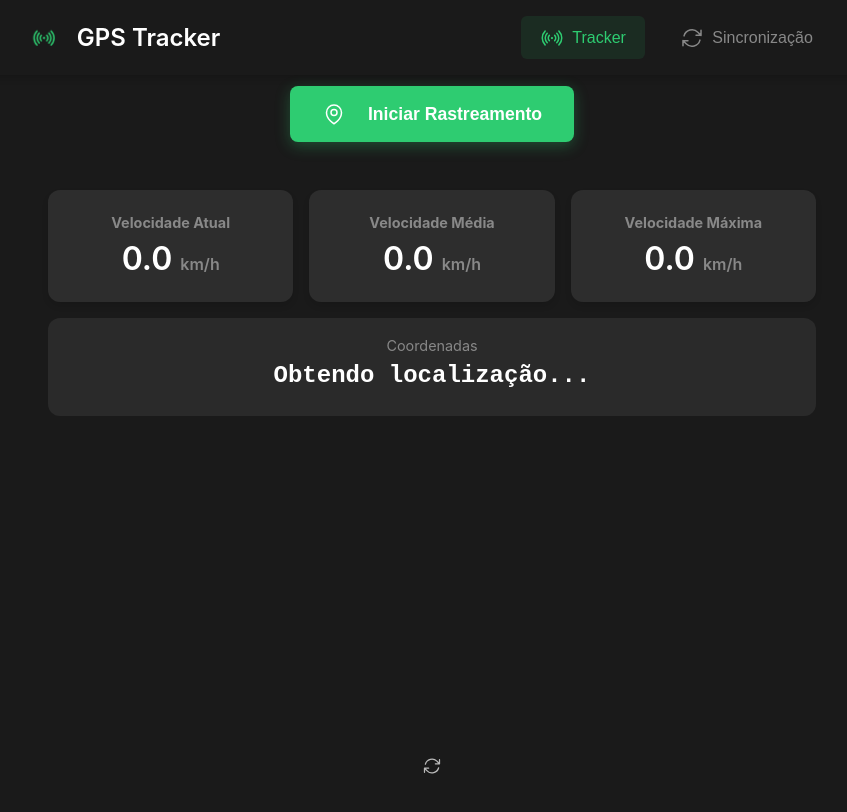
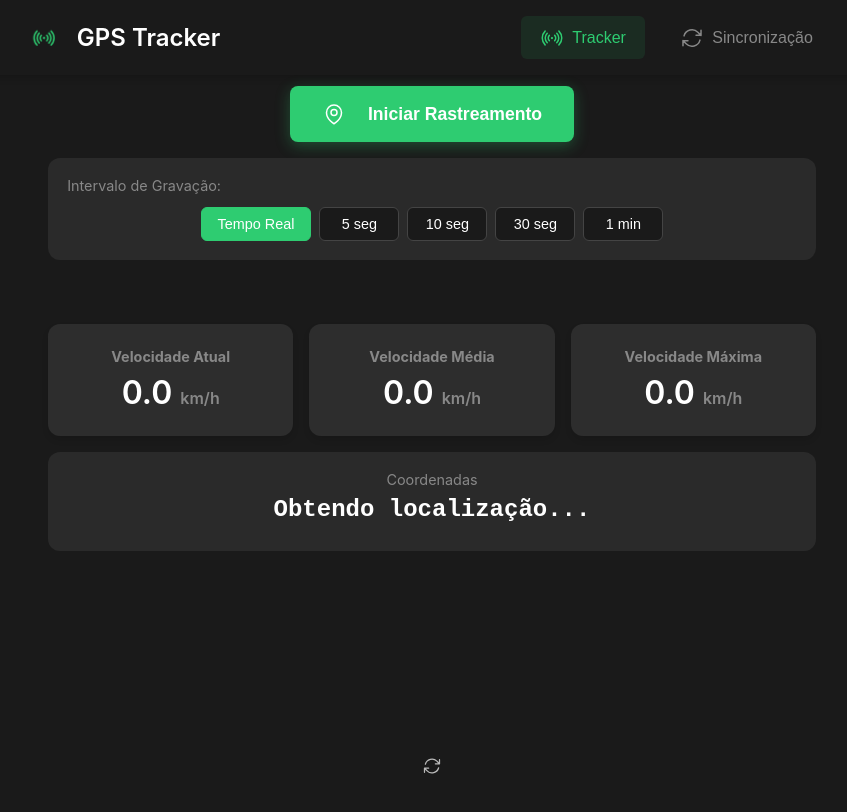
Before and after one commit to wernerjr/gpstracker, a React (Create React App) app: page / in a window 1280 px wide. Shown: the top 812 px of the page, without its empty margins (208-1055 px from the left). Built offline with nearby package versions, Linux system fonts and the light colour scheme; no server answers.

Commit message:
Tempo para gravação no banco

```diff
--- /dev/null
+++ b/src/components/SaveIntervalControl/index.tsx
@@ -0,0 +1,33 @@
+import { useTracking } from '../../contexts/TrackingContext';
+import styles from './styles.module.css';
+
+const INTERVAL_OPTIONS = [
+  { value: 0, label: 'Tempo Real' },
+  { value: 5, label: '5 seg' },
+  { value: 10, label: '10 seg' },
+  { value: 30, label: '30 seg' },
+  { value: 60, label: '1 min' }
+];
+
+export function SaveIntervalControl() {
+  const { saveInterval, setSaveInterval } = useTracking();
+
+  return (
+    <div className={styles.container}>
+      <div className={styles.label}>Intervalo de Gravação:</div>
+      <div className={styles.buttonGroup}>
+        {INTERVAL_OPTIONS.map(option => (
+          <button
+            key={option.value}
+            onClick={() => setSaveInterval(option.value)}
+            className={`${styles.intervalButton} ${
+              saveInterval === option.value ? styles.active : ''
+            }`}
+          >
+            {option.label}
+          </button>
+        ))}
+      </div>
+    </div>
+  );
+}
--- /dev/null
+++ b/src/components/SaveIntervalControl/styles.module.css
@@ -0,0 +1,54 @@
+.container {
+  background-color: #2a2a2a;
+  border-radius: 12px;
+  padding: 1.2rem;
+  margin-bottom: 1rem;
+}
+
+.label {
+  color: #888;
+  font-size: 0.9rem;
+  margin-bottom: 0.8rem;
+}
+
+.buttonGroup {
+  display: flex;
+  flex-wrap: wrap;
+  gap: 0.5rem;
+  justify-content: center;
+}
+
+.intervalButton {
+  padding: 0.5rem 1rem;
+  border-radius: 6px;
+  background-color: #1a1a1a;
+  color: #fff;
+  border: 1px solid #444;
+  font-size: 0.9rem;
+  cursor: pointer;
+  transition: all 0.2s ease;
+  min-width: 80px;
+}
+
+.intervalButton:hover {
+  background-color: #333;
+  border-color: #666;
+}
+
+.intervalButton.active {
+  background-color: #2ecc71;
+  border-color: #2ecc71;
+  color: white;
+}
+
+@media (max-width: 480px) {
+  .buttonGroup {
+    gap: 0.3rem;
+  }
+
+  .intervalButton {
+    padding: 0.4rem 0.8rem;
+    font-size: 0.8rem;
+    min-width: 70px;
+  }
+}
--- a/src/contexts/TrackingContext.tsx
+++ b/src/contexts/TrackingContext.tsx
@@ -16,6 +16,8 @@ interface TrackingContextData {
   maxSpeed: number;
   accuracy: number | null;
   currentLocation: LocationData | null;
+  saveInterval: number;
+  setSaveInterval: (interval: number) => void;
 }
 
 const TrackingContext = createContext<TrackingContextData>({} as TrackingContextData);
@@ -28,10 +30,12 @@ export function TrackingProvider({ children }: { children: React.ReactNode }) {
   const [maxSpeed, setMaxSpeed] = useState(0);
   const [accuracy, setAccuracy] = useState<number | null>(null);
   const [currentLocation, setCurrentLocation] = useState<LocationData | null>(null);
+  const [saveInterval, setSaveInterval] = useState(0);
 
   const watchId = useRef<number | null>(null);
   const trackingGuid = useRef<string | null>(null);
   const speedReadings = useRef<number[]>([]);
+  const lastSaveTime = useRef<number>(0);
   const { updateUnsyncedCount } = useSync();
 
   useEffect(() => {
@@ -78,6 +82,8 @@ export function TrackingProvider({ children }: { children: React.ReactNode }) {
     setAverageSpeed(calculateAverageSpeed(speedReadings.current));
     setMaxSpeed(Math.max(...speedReadings.current));
 
+    const currentTime = Date.now();
+    if (saveInterval === 0 || currentTime - lastSaveTime.current >= saveInterval * 1000) {
       try {
         await db.addLocation({
           guid: trackingGuid.current,
@@ -88,12 +94,14 @@ export function TrackingProvider({ children }: { children: React.ReactNode }) {
           timestamp: position.timestamp
         });
 
+        lastSaveTime.current = currentTime;
         await updateUnsyncedCount();
         emitNewLocationRecord();
       } catch (error) {
         console.error('Erro ao salvar localização:', error);
       }
-  }, [isTracking, updateUnsyncedCount]);
+    }
+  }, [isTracking, updateUnsyncedCount, saveInterval]);
 
   const checkGPSPermissions = async (): Promise<boolean> => {
     try {
@@ -119,6 +127,17 @@ export function TrackingProvider({ children }: { children: React.ReactNode }) {
       speedReadings.current = [];
       trackingGuid.current = v4();
       setIsTracking(true);
+
+      watchId.current = navigator.geolocation.watchPosition(
+        handlePositionUpdate,
+        (error) => console.error('Erro no GPS:', error),
+        {
+          enableHighAccuracy: true,
+          timeout: 5000,
+          maximumAge: 4000
+        }
+      );
+
       showToast('Rastreamento iniciado', 'success');
     } catch (error) {
       const errorMessage = error instanceof Error ? error.message : 'Erro desconhecido';
@@ -170,7 +189,9 @@ export function TrackingProvider({ children }: { children: React.ReactNode }) {
     averageSpeed,
     maxSpeed,
     accuracy,
-    currentLocation
+    currentLocation,
+    saveInterval,
+    setSaveInterval
   }), [
     isTracking,
     startTracking,
@@ -179,7 +200,9 @@ export function TrackingProvider({ children }: { children: React.ReactNode }) {
     averageSpeed,
     maxSpeed,
     accuracy,
-    currentLocation
+    currentLocation,
+    saveInterval,
+    setSaveInterval
   ]);
 
   return (
--- a/src/pages/Tracker/index.tsx
+++ b/src/pages/Tracker/index.tsx
@@ -4,6 +4,7 @@ import { TrackingButton } from '../../components/TrackingButton';
 import { SpeedCard } from '../../components/SpeedCard';
 import { LocationCard } from '../../components/LocationCard';
 import UpdateButton from '../../components/UpdateButton';
+import { SaveIntervalControl } from '../../components/SaveIntervalControl';
 
 export function Tracker() {
   const {
@@ -26,6 +27,8 @@ export function Tracker() {
           onStopTracking={stopTracking}
         />
 
+        <SaveIntervalControl />
+
         <div className={styles.cardsGrid}>
           <SpeedCard title="Velocidade Atual" value={currentSpeed} />
           <SpeedCard title="Velocidade Média" value={averageSpeed} />
```
Lines whose indentation alone changed are shown as unchanged.
